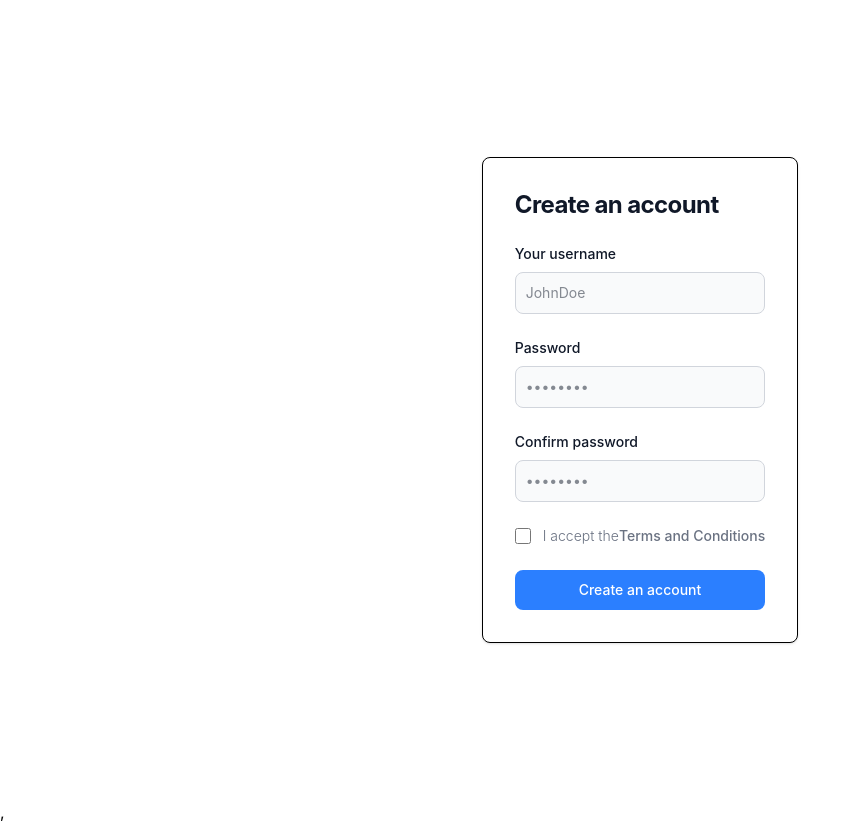
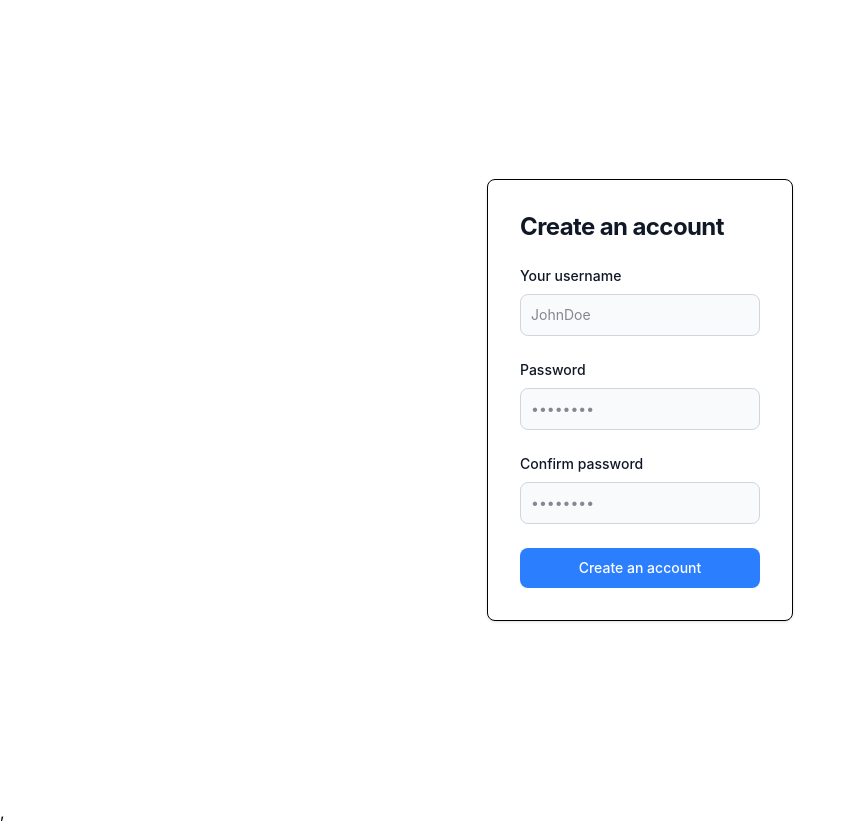
Before and after one commit to aaronchristian07/Web-Revision-Onsite, a React (Vite) app in the folder frontend/: page /auth/register in a window 1280 px wide. Shown: the whole page, without its empty margins (0-860 px from the left). Built offline with nearby package versions, Linux system fonts and the light colour scheme.

Commit message:
feat(pages): edit register page

```diff
--- a/frontend/src/pages/auth/RegisterPage.tsx
+++ b/frontend/src/pages/auth/RegisterPage.tsx
@@ -26,19 +26,6 @@
                     </label>
                     <input className="bg-gray-50 border border-gray-300 text-gray-900 sm:text-sm rounded-lg block w-full p-2.5" placeholder="••••••••" id="confirmPassword" type="password" />
                 </div>
-                <div className="flex items-start">
-                    <div className="flex items-center h-5">
-                    <input className="w-4 h-4 border border-gray-300 rounded bg-gray-50 focus:ring-3 focus:ring-primary-300 bg-gray-700 border-gray-600 focus:ring-primary-600 ring-offset-gray-800" type="checkbox" aria-describedby="terms" id="terms" />
-                    </div>
-                    <div className="ml-3 text-sm">
-                    <label className="font-light text-gray-500 text-gray-300">
-                        I accept the
-                        <a href="#" className="font-medium text-primary-600 hover:underline text-primary-500">
-                        Terms and Conditions
-                        </a>
-                    </label>
-                    </div>
-                </div>
 
                 <button className="w-full bg-blue-500 hover:bg-blue-700 focus:ring-4 focus:outline-none focus:ring-primary-300 font-medium rounded-lg text-sm px-5 py-2.5 text-center  focus:ring-blue-800 text-white" type="submit">
                     Create an account
@@ -46,7 +33,7 @@
 
             </div>
             </div>
-        </div>
+            </div>
         </div>
     )
 }
```
